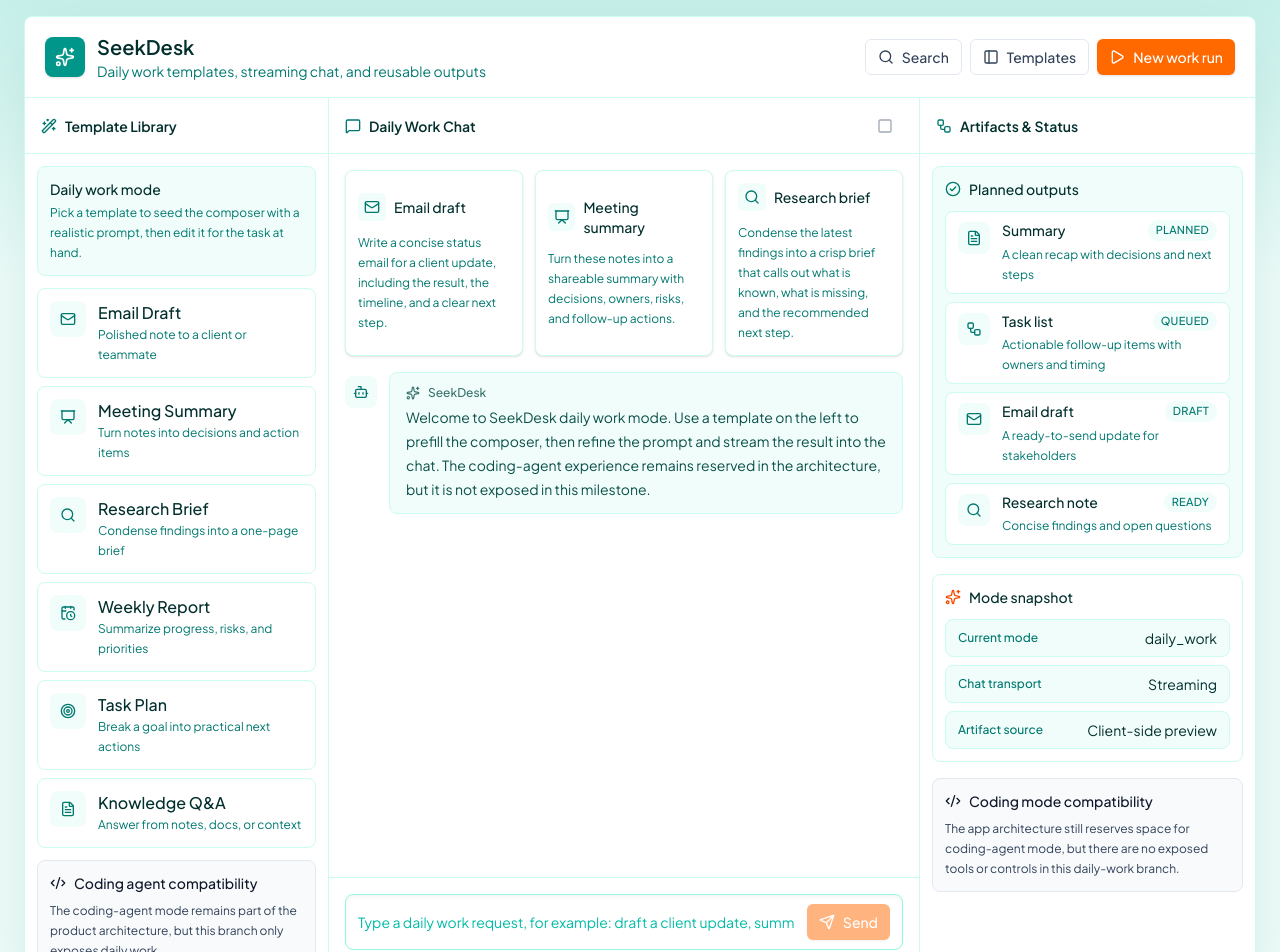
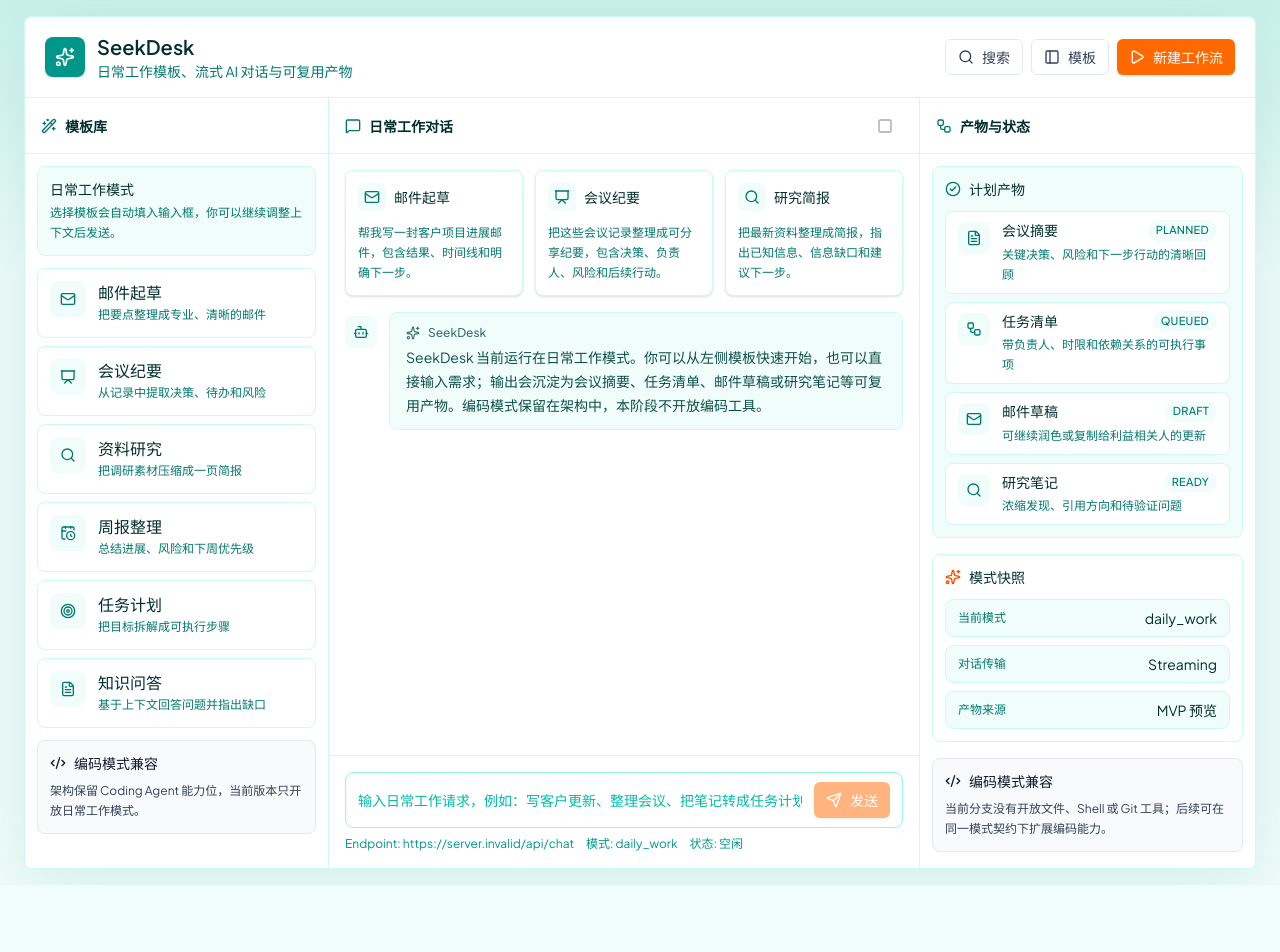
Before and after one commit to JimHanss/SeekDesk, a Next.js app in the folder apps/web/: page / in a window 1280 px wide. Shown: the top 952 px of the page. After the commit the page ends 885 px from the top, so only its background shows below. Built offline with nearby package versions, Linux system fonts and the light colour scheme; no server answers.

Commit message:
test: validate daily work template integration

```diff
--- a/apps/web/src/app/page.tsx
+++ b/apps/web/src/app/page.tsx
@@ -61,76 +61,76 @@ const apiBaseUrl =
 const templates: TemplateItem[] = [
   {
     id: "email-draft",
-    title: "Email Draft",
-    description: "Polished note to a client or teammate",
+    title: "邮件起草",
+    description: "把要点整理成专业、清晰的邮件",
     prompt:
-      "Draft a concise, professional email that summarizes the update below, highlights the main decision, and ends with a clear next step.\n\nContext:\n- Project:\n- Audience:\n- Key update:\n- Action requested:\n- Tone: clear, warm, professional",
+      "帮我起草一封简洁专业的邮件，说明下面的进展、关键决定和下一步行动。\n\n背景：\n- 项目：\n- 收件人：\n- 关键进展：\n- 需要对方行动：\n- 语气：清晰、友好、专业",
     icon: Mail
   },
   {
     id: "meeting-summary",
-    title: "Meeting Summary",
-    description: "Turn notes into decisions and action items",
+    title: "会议纪要",
+    description: "从记录中提取决策、待办和风险",
     prompt:
-      "Turn these meeting notes into a structured summary with sections for overview, key decisions, open questions, and action items. Make it ready to share with the team.\n\nNotes:\n",
+      "请把下面的会议记录整理成可分享的纪要，包含：概览、关键决策、待办事项、负责人、风险和开放问题。\n\n会议记录：\n",
     icon: Presentation
   },
   {
     id: "research-brief",
-    title: "Research Brief",
-    description: "Condense findings into a one-page brief",
+    title: "资料研究",
+    description: "把调研素材压缩成一页简报",
     prompt:
-      "Create a research brief with the problem statement, what we know, what we still need to verify, and a recommended next step. Keep it concise and decision-oriented.\n\nResearch topic:\nEvidence:\nConstraints:\n",
+      "请生成一份资料研究简报，包含：问题背景、已知信息、仍需验证的内容、可引用依据和建议下一步。\n\n研究主题：\n已收集资料：\n限制条件：\n",
     icon: Search
   },
   {
     id: "weekly-report",
-    title: "Weekly Report",
-    description: "Summarize progress, risks, and priorities",
+    title: "周报整理",
+    description: "总结进展、风险和下周优先级",
     prompt:
-      "Write a weekly report for the team using this structure: progress this week, blockers or risks, notable wins, and priorities for next week.\n\nProject context:\nWins:\nRisks:\nNext priorities:\n",
+      "请把下面的信息整理成一份周报，结构为：本周进展、主要成果、风险/阻塞、下周优先级。\n\n项目背景：\n本周完成：\n风险：\n下周计划：\n",
     icon: CalendarClock
   },
   {
     id: "task-plan",
-    title: "Task Plan",
-    description: "Break a goal into practical next actions",
+    title: "任务计划",
+    description: "把目标拆解成可执行步骤",
     prompt:
-      "Create a task plan for the goal below. Break it into phases, list the next 5 actionable tasks, and call out dependencies or risks.\n\nGoal:\nDeadline:\nConstraints:\n",
+      "请为下面的目标制定任务计划，拆成阶段、列出接下来的 5 个可执行动作，并标注依赖、风险和验收标准。\n\n目标：\n截止时间：\n约束：\n",
     icon: Target
   },
   {
     id: "knowledge-qa",
-    title: "Knowledge Q&A",
-    description: "Answer from notes, docs, or context",
+    title: "知识问答",
+    description: "基于上下文回答问题并指出缺口",
     prompt:
-      "Answer the question below using only the provided context. If the context is incomplete, say what is missing and ask for the minimum extra detail needed.\n\nQuestion:\nContext:\n",
+      "请仅基于我提供的上下文回答问题。如果上下文不足，请说明缺少什么，并只追问最少必要信息。\n\n问题：\n上下文：\n",
     icon: FileText
   }
 ];
 
 const artifacts: ArtifactItem[] = [
   {
-    title: "Summary",
-    description: "A clean recap with decisions and next steps",
+    title: "会议摘要",
+    description: "关键决策、风险和下一步行动的清晰回顾",
     state: "planned",
     icon: FileText
   },
   {
-    title: "Task list",
-    description: "Actionable follow-up items with owners and timing",
+    title: "任务清单",
+    description: "带负责人、时限和依赖关系的可执行事项",
     state: "queued",
     icon: Workflow
   },
   {
-    title: "Email draft",
-    description: "A ready-to-send update for stakeholders",
+    title: "邮件草稿",
+    description: "可继续润色或复制给利益相关人的更新",
     state: "draft",
     icon: Mail
   },
   {
-    title: "Research note",
-    description: "Concise findings and open questions",
+    title: "研究笔记",
+    description: "浓缩发现、引用方向和待验证问题",
     state: "ready",
     icon: Search
   }
@@ -141,7 +141,7 @@ const initialMessages: ChatMessage[] = [
     id: "assistant-welcome",
     role: "assistant",
     content:
-      "Welcome to SeekDesk daily work mode. Use a template on the left to prefill the composer, then refine the prompt and stream the result into the chat. The coding-agent experience remains reserved in the architecture, but it is not exposed in this milestone."
+      "SeekDesk 当前运行在日常工作模式。你可以从左侧模板快速开始，也可以直接输入需求；输出会沉淀为会议摘要、任务清单、邮件草稿或研究笔记等可复用产物。编码模式保留在架构中，本阶段不开放编码工具。"
   }
 ];
 
@@ -202,11 +202,11 @@ export default function Page() {
       });
 
       if (!response.ok) {
-        throw new Error(`Request failed with status ${response.status}.`);
+        throw new Error(`请求失败：${response.status}`);
       }
 
       if (!response.body) {
-        throw new Error("The backend did not return a readable stream.");
+        throw new Error("后端没有返回可读取的流。");
       }
 
       setStatus("streaming");
@@ -232,13 +232,13 @@ export default function Page() {
       setStatus("idle");
     } catch (requestError) {
       if (controller.signal.aborted) {
-        appendAssistantDelta(assistantMessage.id, "\n\nRequest canceled.");
+        appendAssistantDelta(assistantMessage.id, "\n\n任务已取消。");
         setStatus("idle");
       } else {
         const message =
           requestError instanceof Error
             ? requestError.message
-            : "An unknown error occurred while sending the request.";
+            : "发送请求时出现未知错误。";
 
         setError(message);
         setStatus("error");
@@ -283,7 +283,7 @@ export default function Page() {
                 SeekDesk
               </h1>
               <p className="truncate text-sm text-teal-700">
-                Daily work templates, streaming chat, and reusable outputs
+                日常工作模板、流式 AI 对话与可复用产物
               </p>
             </div>
           </div>
@@ -291,15 +291,15 @@ export default function Page() {
           <div className="flex flex-wrap items-center gap-2">
             <Button variant="secondary" size="sm">
               <Search className="size-4" aria-hidden="true" />
-              Search
+              搜索
             </Button>
             <Button variant="secondary" size="sm">
               <PanelLeft className="size-4" aria-hidden="true" />
-              Templates
+              模板
             </Button>
             <Button size="sm" className="bg-orange-500 hover:bg-orange-600">
               <Play className="size-4" aria-hidden="true" />
-              New work run
+              新建工作流
             </Button>
           </div>
         </header>
@@ -308,13 +308,13 @@ export default function Page() {
           <aside className="border-b border-teal-100 bg-white lg:border-b-0 lg:border-r">
             <PanelHeader
               icon={<Wand2 className="size-4" aria-hidden="true" />}
-              title="Template Library"
+              title="模板库"
             />
             <div className="space-y-3 px-3 pb-4 pt-3">
               <div className="rounded-[8px] border border-teal-100 bg-teal-50 px-3 py-3 text-sm text-teal-900">
-                <div className="font-medium text-teal-950">Daily work mode</div>
+                <div className="font-medium text-teal-950">日常工作模式</div>
                 <div className="mt-1 text-xs leading-5 text-teal-700">
-                  Pick a template to seed the composer with a realistic prompt, then edit it for the task at hand.
+                  选择模板会自动填入输入框，你可以继续调整上下文后发送。
                 </div>
               </div>
 
@@ -348,10 +348,10 @@ export default function Page() {
               <div className="rounded-[8px] border border-slate-200 bg-slate-50 px-3 py-3 text-sm text-slate-700">
                 <div className="mb-2 flex items-center gap-2 font-medium text-slate-900">
                   <Code2 className="size-4" aria-hidden="true" />
-                  Coding agent compatibility
+                  编码模式兼容
                 </div>
                 <p className="text-xs leading-5">
-                  The coding-agent mode remains part of the product architecture, but this branch only exposes daily work.
+                  架构保留 Coding Agent 能力位，当前版本只开放日常工作模式。
                 </p>
               </div>
             </div>
@@ -360,12 +360,12 @@ export default function Page() {
           <section className="flex min-h-[680px] min-w-0 flex-col bg-white">
             <PanelHeader
               icon={<MessageSquare className="size-4" aria-hidden="true" />}
-              title="Daily Work Chat"
+              title="日常工作对话"
               action={
                 <Button
                   variant="ghost"
                   size="icon"
-                  aria-label="Cancel request"
+                  aria-label="取消任务"
                   disabled={!isBusy}
                   onClick={cancelRequest}
                 >
@@ -378,20 +378,20 @@ export default function Page() {
               <div className="grid gap-3 md:grid-cols-3">
                 <PromptCard
                   icon={<Mail className="size-4" aria-hidden="true" />}
-                  title="Email draft"
-                  text="Write a concise status email for a client update, including the result, the timeline, and a clear next step."
+                  title="邮件起草"
+                  text="帮我写一封客户项目进展邮件，包含结果、时间线和明确下一步。"
                   onClick={usePrompt}
                 />
                 <PromptCard
                   icon={<Presentation className="size-4" aria-hidden="true" />}
-                  title="Meeting summary"
-                  text="Turn these notes into a shareable summary with decisions, owners, risks, and follow-up actions."
+                  title="会议纪要"
+                  text="把这些会议记录整理成可分享纪要，包含决策、负责人、风险和后续行动。"
                   onClick={usePrompt}
                 />
                 <PromptCard
                   icon={<Search className="size-4" aria-hidden="true" />}
-                  title="Research brief"
-                  text="Condense the latest findings into a crisp brief that calls out what is known, what is missing, and the recommended next step."
+                  title="研究简报"
+                  text="把最新资料整理成简报，指出已知信息、信息缺口和建议下一步。"
                   onClick={usePrompt}
                 />
               </div>
@@ -421,8 +421,8 @@ export default function Page() {
                 <input
                   ref={inputRef}
                   className="min-w-0 flex-1 bg-transparent text-sm text-teal-950 outline-none placeholder:text-teal-500"
-                  placeholder="Type a daily work request, for example: draft a client update, summarize a meeting, or turn notes into a task plan"
-                  aria-label="Daily work prompt"
+                  placeholder="输入日常工作请求，例如：写客户更新、整理会议、把笔记转成任务计划"
+                  aria-label="日常工作输入"
                   value={input}
                   onChange={(event) => setInput(event.target.value)}
                   disabled={isBusy}
@@ -439,16 +439,16 @@ export default function Page() {
                     <Send className="size-4" aria-hidden="true" />
                   )}
                   {status === "submitting"
-                    ? "Connecting"
+                    ? "连接中"
                     : status === "streaming"
-                      ? "Receiving"
-                      : "Send"}
+                      ? "接收中"
+                      : "发送"}
                 </Button>
               </div>
               <div className="mt-2 flex flex-wrap items-center gap-x-3 gap-y-1 text-xs text-teal-600">
                 <span>Endpoint: {endpoint}</span>
-                <span>Mode: daily_work</span>
-                <span>Status: {statusLabel(status)}</span>
+                <span>模式: daily_work</span>
+                <span>状态: {statusLabel(status)}</span>
               </div>
             </form>
           </section>
@@ -456,15 +456,15 @@ export default function Page() {
           <aside className="border-t border-teal-100 bg-white lg:border-l lg:border-t-0">
             <PanelHeader
               icon={<Workflow className="size-4" aria-hidden="true" />}
-              title="Artifacts & Status"
+              title="产物与状态"
             />
             <div className="space-y-4 px-3 pb-4 pt-3">
               <div className="rounded-[8px] border border-teal-100 bg-teal-50 p-3">
                 <div className="mb-3 flex items-center gap-2 text-sm font-medium text-teal-950">
                   <CheckCircle2 className="size-4 text-teal-700" aria-hidden="true" />
-                  Planned outputs
+                  计划产物
                 </div>
-              <div className="space-y-2">
+                <div className="space-y-2">
                   {artifacts.map((artifact) => {
                     const Icon = artifact.icon;
 
@@ -498,22 +498,22 @@ export default function Page() {
               <div className="rounded-[8px] border border-teal-100 bg-white p-3">
                 <div className="mb-3 flex items-center gap-2 text-sm font-medium text-teal-950">
                   <Sparkles className="size-4 text-orange-600" aria-hidden="true" />
-                  Mode snapshot
+                  模式快照
                 </div>
                 <div className="space-y-2 text-sm text-teal-700">
-                  <StatusRow label="Current mode" value="daily_work" />
-                  <StatusRow label="Chat transport" value="Streaming" />
-                  <StatusRow label="Artifact source" value="Client-side preview" />
+                  <StatusRow label="当前模式" value="daily_work" />
+                  <StatusRow label="对话传输" value="Streaming" />
+                  <StatusRow label="产物来源" value="MVP 预览" />
                 </div>
               </div>
 
               <div className="rounded-[8px] border border-slate-200 bg-slate-50 p-3 text-sm text-slate-700">
                 <div className="mb-2 flex items-center gap-2 font-medium text-slate-900">
                   <Code2 className="size-4" aria-hidden="true" />
-                  Coding mode compatibility
+                  编码模式兼容
                 </div>
                 <p className="text-xs leading-5">
-                  The app architecture still reserves space for coding-agent mode, but there are no exposed tools or controls in this daily-work branch.
+                  当前分支没有开放文件、Shell 或 Git 工具；后续可在同一模式契约下扩展编码能力。
                 </p>
               </div>
             </div>
@@ -554,7 +554,7 @@ function ChatBubble({
           ) : (
             <Sparkles className="size-3.5" aria-hidden="true" />
           )}
-          {isUser ? "You" : "SeekDesk"}
+          {isUser ? "你" : "SeekDesk"}
           {streaming ? (
             <Loader2 className="size-3.5 animate-spin" aria-hidden="true" />
           ) : null}
@@ -625,12 +625,12 @@ function StatusRow({ label, value }: { label: string; value: string }) {
 function statusLabel(status: ChatStatus) {
   switch (status) {
     case "idle":
-      return "Idle";
+      return "空闲";
     case "submitting":
-      return "Connecting";
+      return "连接中";
     case "streaming":
-      return "Streaming";
+      return "接收中";
     case "error":
-      return "Error";
+      return "出错";
   }
 }
```
Also changed, not shown: 2 other files (tests, documents, lock files or other folders).
